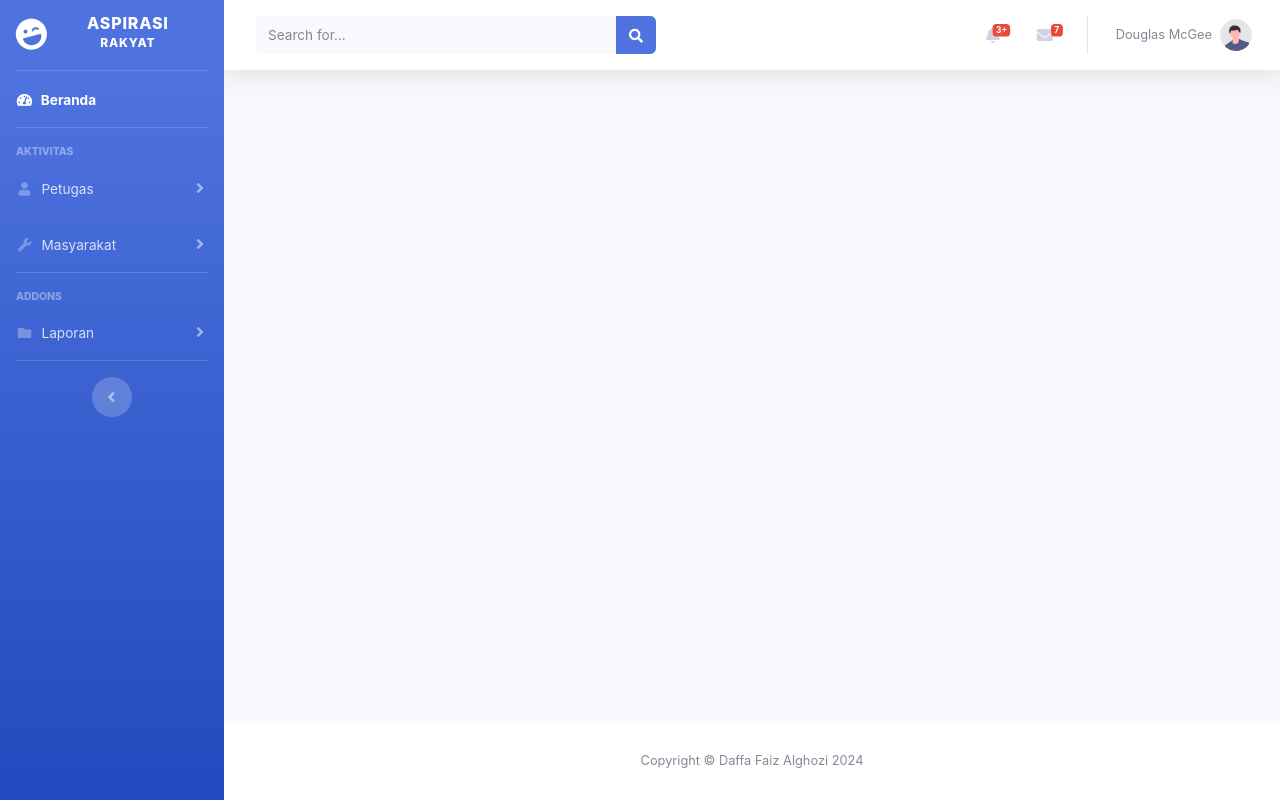
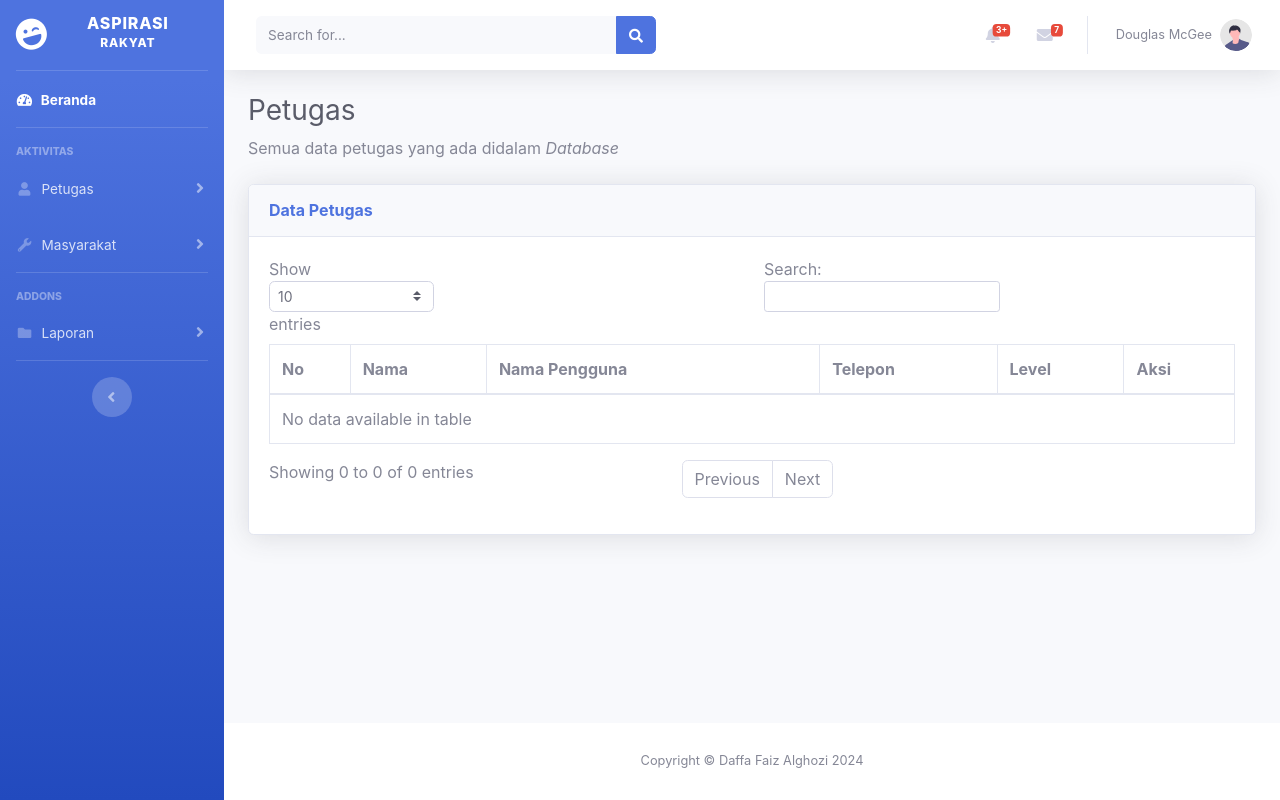
Before and after one commit to Iz-tech-debug/ukk_pengaduan_masyarakat, a Laravel app: template resources/views/Page/Petugas/index.blade.php in a window 1280 px wide. Run offline with Laravel 10, Linux system fonts and the light colour scheme; the template is opened without the code that fills it, so the values that code supplies are empty.

Commit message:
Update Modal

```diff
--- a/app/Http/Controllers/PetugasController.php
+++ b/app/Http/Controllers/PetugasController.php
@@ -12,8 +12,8 @@ class PetugasController extends Controller
      */
     public function index()
     {
-        $petugas = Petugas::all();
-        return view('Page.Petugas.index', compact('petugas'));
+        $daffapetugas = Petugas::all();
+        return view('Page.Petugas.index', compact('daffapetugas'));
     }
 
     /**
@@ -21,7 +21,7 @@ class PetugasController extends Controller
      */
     public function create()
     {
-        //
+
     }
 
     /**
--- a/resources/views/Page/Petugas/index.blade.php
+++ b/resources/views/Page/Petugas/index.blade.php
@@ -3,6 +3,57 @@
 @section('title', 'Admin')
 
 @section('content')
+    @include('Modal.Petugas.tambah')
 
+    <!-- Page Heading -->
+    <h1 class="h3 mb-2 text-gray-800">Petugas</h1>
+    <p class="mb-4">Semua data petugas yang ada didalam <i>Database</i></p>
+
+    <!-- DataTales Example -->
+    <div class="card shadow mb-4">
+        <div class="card-header py-3">
+            <h6 class="m-0 font-weight-bold text-primary">Data Petugas</h6>
+        </div>
+        <div class="card-body">
+            <div class="table-responsive">
+                <table class="table table-bordered" id="dataTable">
+                    <thead>
+                        <tr>
+                            <th>No</th>
+                            <th>Nama</th>
+                            <th>Nama Pengguna</th>
+                            <th>Telepon</th>
+                            <th>Level</th>
+                            <th>Aksi</th>
+                        </tr>
+                    </thead>
+                    <tbody>
+                        @foreach ($daffapetugas as $daffaitem)
+                            <tr>
+                                <td>{{ $loop->iteration }}</td>
+                                <td>{{ $daffaitem->nama_petugas }}</td>
+                                <td>{{ $daffaitem->username }}</td>
+                                <td>{{ $daffaitem->telp }}</td>
+                                <td style="color:{{ $daffaitem->level == 'admin' ? 'blue' : 'green' }}">
+                                    {{ $daffaitem->level }}</td>
+                                <td>
+                                    <button type="button" class="btn btn-warning btn-sm btn-circle" data-toggle="modal"
+                                        data-target="#ubahModal{{ $daffaitem->id_petugas }}">
+                                        <i class="fas fa-edit"></i>
+                                    </button> |
+                                    <button type="button" class="btn btn-danger btn-sm btn-circle" data-toggle="modal"
+                                        data-target="#hapusModal{{ $daffaitem->id_petugas }}">
+                                        <i class="fas fa-trash"></i>
+                                    </button>
+                                </td>
+                            </tr>
+                            @include('Modal.Petugas.ubah')
+                            @include('Modal.Petugas.hapus')
+                        @endforeach
+                    </tbody>
+                </table>
+            </div>
+        </div>
+    </div>
 
 @endsection
--- a/resources/views/Pengguna/mLayout.blade.php
+++ b/resources/views/Pengguna/mLayout.blade.php
@@ -396,6 +396,13 @@
     <script src="{{ asset('Template/js/sb-admin-2.min.js') }}"></script>
 
     <!-- Page level plugins -->
+    <script src="{{asset("Template/vendor/datatables/jquery.dataTables.min.js")}}"></script>
+    <script src="{{asset("Template/vendor/datatables/dataTables.bootstrap4.min.js")}}"></script>
+
+    <!-- Page level custom scripts -->
+    <script src="{{asset("Template/js/demo/datatables-demo.js")}}"></script>
+
+    <!-- Page level plugins -->
     <script src="{{ asset('Template/vendor/chart.js/Chart.min.js') }}"></script>
 
     <!-- Page level custom scripts -->
```
Also changed, not shown: resources/views/Pengguna/Admin/index.blade.php (+2 -8 lines), resources/views/Modal/Petugas/hapus.blade.php (added), resources/views/Modal/Petugas/tambah.blade.php (added), resources/views/Modal/Petugas/ubah.blade.php (added).
